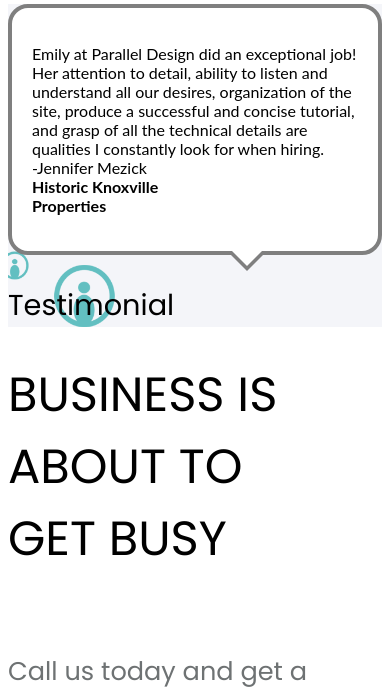
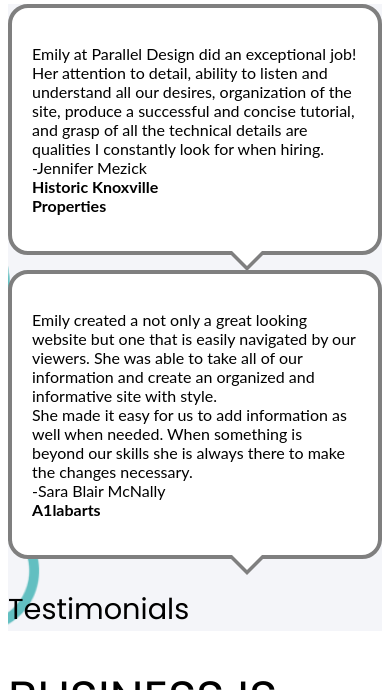
Before and after one commit to cordial-emily/simple-bootstrap-theme-child, a WordPress theme: template page-front.php in a window 390 px wide. Shown: the part 5810-6500 px from the top of the page. Run offline with PHP 8.4 and a stand-in for WordPress, Linux system fonts and the light colour scheme; the site name, menu and one post (Sample post) are stand-ins, and other content is empty.

Commit message:
new testimonial added:

```diff
--- a/page-front.php
+++ b/page-front.php
@@ -275,14 +275,19 @@
   <div class="main jumbotron tutorials" style="background-color: #f4f5f9;">
     <div class="container">
       <div class="row">
-        <div class="col-sm-6 col-md-offset-3 col-sm-offset-1 text-center">
+        <div class="col-sm-6 text-center">
           <div class="bubble">
           <p>Emily at Parallel Design did an exceptional job!<br>
             Her attention to detail, ability to listen and understand all our desires, organization of the site, produce a successful and concise tutorial, and grasp of all the technical details are qualities I constantly look for when hiring.<br>-Jennifer Mezick <br><strong>Historic Knoxville<br> Properties</strong></p>
           </div>
         </div>
+        <div class="col-sm-6 text-center">
+          <div class="bubble">
+          <p>Emily created a not only a great looking website but one that is easily navigated by our viewers. She was able to take all of our information and create an organized and informative site with style. <br>She made it easy for us to add information as well when needed. When something is beyond our skills she is always there to make the changes necessary.<br>-Sara Blair McNally<br><strong>A1labarts</strong></p>
+          </div>
+        </div>
       </div>
-      <h3 class="text-center">Testimonial</h3>
+      <h3 class="text-center">Testimonials</h3>
     </div>
   </div>
   <div class="main jumbotron">
```
